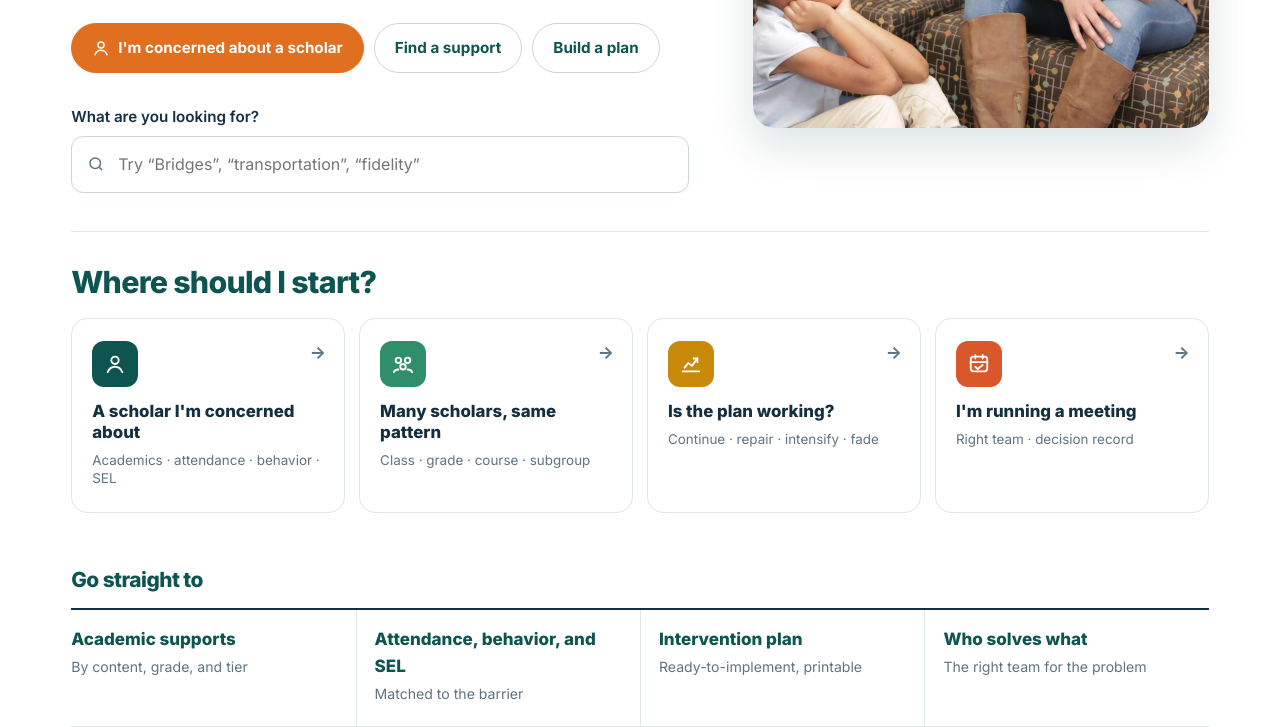
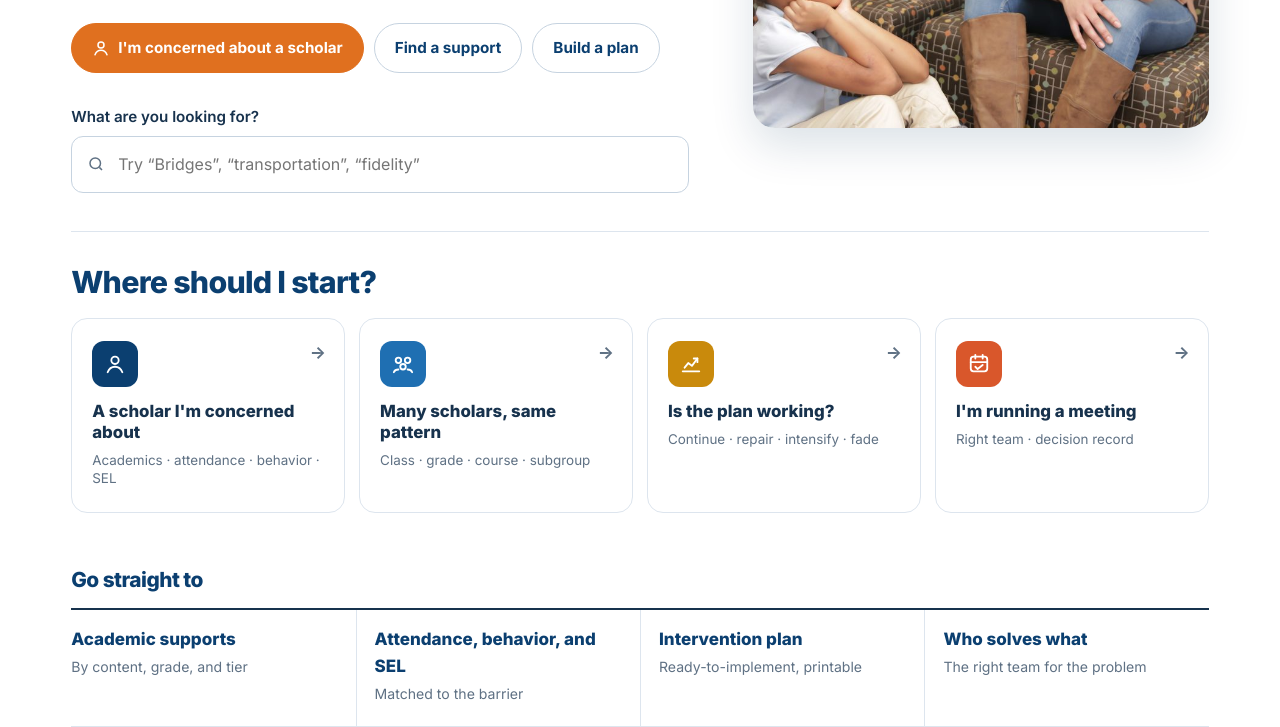
Before and after one commit to melatkins2-ops/grps-mtss-field-manual-review, a plain HTML site: page index.html in a window 1280 px wide. Shown: the part 445-1172 px from the top of the page. Drawn offline with Linux system fonts and the light colour scheme.

Commit message:
Replace green with GRPS navy and blue
Main color is now GRPS navy (#0b3f70). The header stripe, start-card
icons, Tier 1 tags, progress bar, and the Guide framework drop green
for blue.

Co-Authored-By: Claude Opus 5.5 <noreply@anthropic.com>
Claude-Session: https://claude.ai/code/session_01XDTnn5ZvGU3FT9b86gBXq5

```diff
--- a/assets/styles.css
+++ b/assets/styles.css
@@ -6,17 +6,17 @@
 @font-face{font-family:Inter;src:url(fonts/inter-latin-800-normal.woff2) format("woff2");font-weight:800;font-display:swap}
 
 :root{
-  --paper:#ffffff; --sheet:#ffffff; --sand:#f2f6f5; --line:#dfe7e5; --line-2:#c9d6d3;
-  --ink:#14303f; --ink-2:#3d5562; --ink-3:#5f7480;
-  --navy:#0e5552; --navy-deep:#0a403e; --sky:#e9f5f2;
+  --paper:#ffffff; --sheet:#ffffff; --sand:#f2f5f8; --line:#dde5ee; --line-2:#c6d3e0;
+  --ink:#17324d; --ink-2:#3f5469; --ink-3:#5f7184;
+  --navy:#0b3f70; --navy-deep:#082f55; --sky:#eaf3fb;
   --flame:#e0701f; --flame-soft:#fff2e6;
-  --t1:#2f8f6b; --t2:#e5a41b; --t3:#d9572b;
-  --academic:#1f5f8b; --attendance:#e0701f; --behavior:#2f8f6b; --sel:#7a4f8f; --cross:#8a5a14;
-  --good:#2f8f6b; --warn:#9a4a12;
+  --t1:#1f6fb2; --t2:#e5a41b; --t3:#d9572b;
+  --academic:#1f5f8b; --attendance:#e0701f; --behavior:#1f6fb2; --sel:#7a4f8f; --cross:#8a5a14;
+  --good:#1f6fb2; --warn:#9a4a12;
   --serif:Inter,ui-sans-serif,system-ui,-apple-system,"Segoe UI",Arial,sans-serif;
   --sans:Inter,ui-sans-serif,system-ui,-apple-system,"Segoe UI",Arial,sans-serif;
   --r:14px; --wrap:1240px; --read:700px;
-  --shadow:0 18px 44px rgba(14,60,58,.14); --shadow2:0 6px 20px rgba(14,60,58,.10);
+  --shadow:0 18px 44px rgba(8,47,85,.14); --shadow2:0 6px 20px rgba(8,47,85,.10);
 }
 *{box-sizing:border-box;min-width:0}
 html{scroll-behavior:smooth;-webkit-text-size-adjust:100%}
@@ -182,7 +182,7 @@ label.l{display:block;font-weight:600;margin-bottom:6px;font-size:.95rem}
 .srow h3{font-size:1.12rem;display:flex;align-items:center}
 .srow .meta{display:flex;flex-wrap:wrap;gap:4px 12px;font-size:.86rem;color:var(--ink-3);margin-top:4px;padding-left:16px}
 .tierpill{font:600 .75rem/1 var(--sans);padding:5px 9px;border-radius:999px;background:var(--sand);color:var(--ink-2);white-space:nowrap}
-.tierpill.t1{background:#e4eee9;color:#2d5b45}.tierpill.t2{background:#f7ecd4;color:#7d5410}.tierpill.t3{background:#f6e1d6;color:#8a3f16}
+.tierpill.t1{background:#e6f0fa;color:#174f86}.tierpill.t2{background:#f7ecd4;color:#7d5410}.tierpill.t3{background:#f6e1d6;color:#8a3f16}
 .sdetail{padding:0 4px 22px 20px;display:none}
 .srow.open .sdetail{display:block}
 .srow .chev{transition:transform .15s;color:var(--ink-3)}
--- a/index.html
+++ b/index.html
@@ -402,7 +402,7 @@
       <div class="a-Behavior"><h3>Behavior / PBIS</h3><p>Schoolwide expectations, restorative and preventive practice, targeted supports, individual problem solving.</p></div>
     </div>
     <svg viewBox="0 0 400 320" aria-hidden="true">
-      <polygon points="10,10 390,10 328,118 72,118" fill="#e4eee9"/>
+      <polygon points="10,10 390,10 328,118 72,118" fill="#e6f0fa"/>
       <polygon points="74,122 326,122 268,222 132,222" fill="#f7ecd4"/>
       <polygon points="134,226 266,226 212,316 188,316" fill="#f6e1d6"/>
       <text x="200" y="52" text-anchor="middle" font-family="Inter,Arial,sans-serif" font-size="26" font-weight="800" fill="#0d2f5c">Tier 1 · All scholars</text>
```
